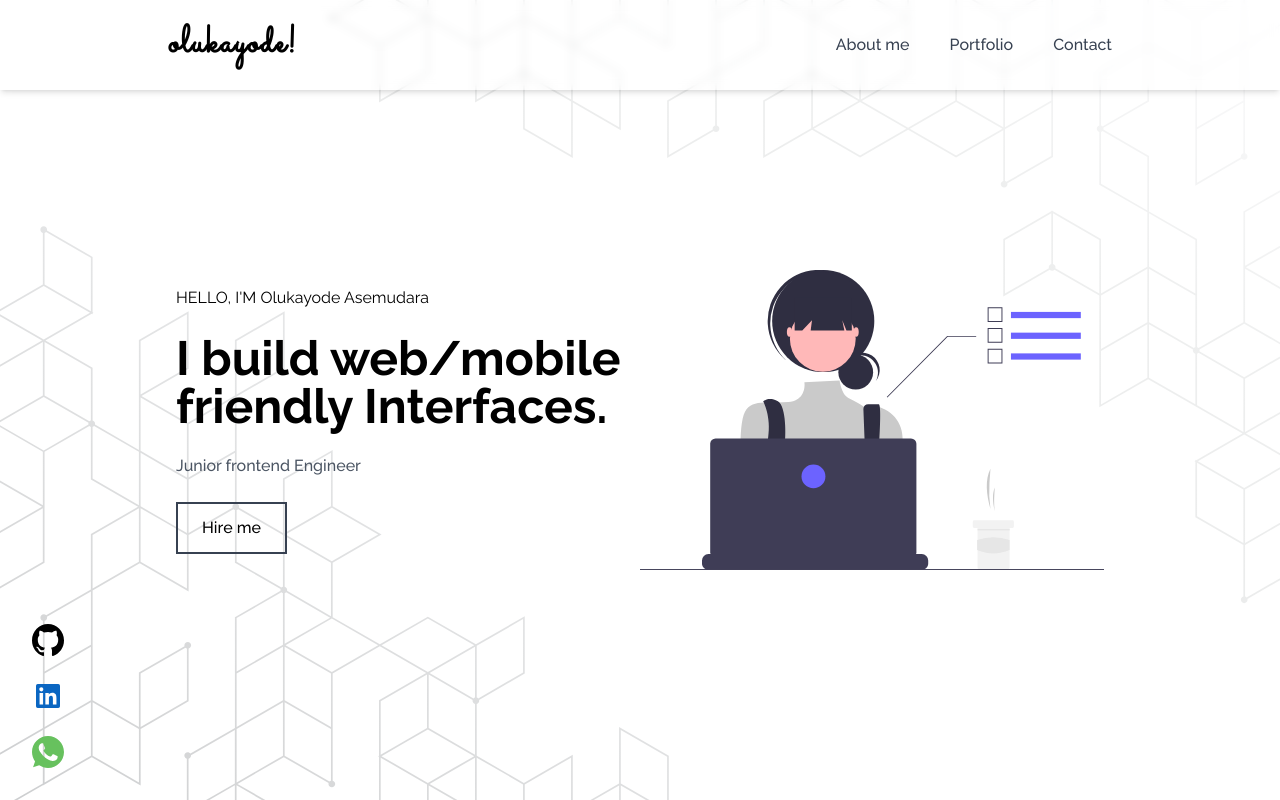
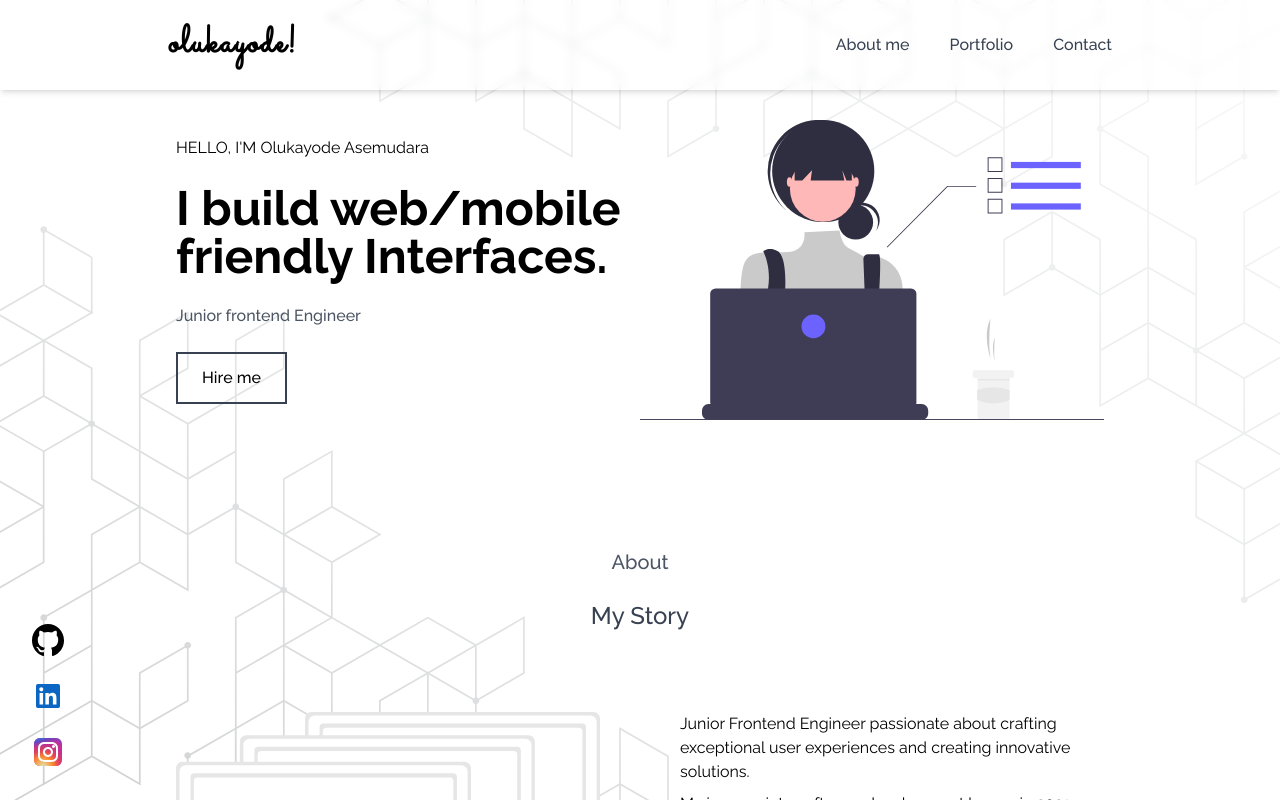
Before and after one commit to blaqnativity/myportfolios.com, a Nuxt app: page / in a window 1280 px wide. Shown: the top 800 px of the page. Built offline with nearby package versions, Linux system fonts and the light colour scheme.

Commit message:
pages added

```diff
--- a/components/navbar.vue
+++ b/components/navbar.vue
@@ -11,8 +11,8 @@
       <!-- nav menu -->
       <ul class="main_menu hidden space-x-10 md:flex">
         <li><NuxtLink to="/about">About me</NuxtLink></li>
-        <li><NuxtLink to="/">Portfolio</NuxtLink></li>
-        <li><NuxtLink to="/">Contact</NuxtLink></li>
+        <li><NuxtLink to="/contact">Portfolio</NuxtLink></li>
+        <li><NuxtLink to="/contact">Contact</NuxtLink></li>
       </ul>
 
       <div class="togglebtn block md:hidden">
--- a/components/whatsapp.vue
+++ /dev/null
@@ -1,20 +0,0 @@
-<template>
-  <!-- floating whatsapp -->
-  <div class="hidden fixed left-[2rem] bottom-[2rem] md:flex flex-col gap-6">
-    <NuxtLink to="/"
-      ><img class="w-8 h-8" src="~/assets/img/github.svg" alt=""
-    /></NuxtLink>
-    <NuxtLink to="/"
-      ><img class="w-8 h-8" src="~/assets/img/linkedin.svg" alt=""
-    /></NuxtLink>
-    <NuxtLink to="/"
-      ><img class="w-8 h-8" src="~/assets/img/whatsapp.svg" alt=""
-    /></NuxtLink>
-  </div>
-</template>
-
-<script>
-export default {};
-</script>
-
-<style></style>
--- a/layouts/default.vue
+++ b/layouts/default.vue
@@ -1,7 +1,7 @@
 <template>
   <div>
     <navbar />
-    <whatsapp />
+    <!-- <whatsapp /> -->
     <slot />
 
     <footerView />
--- a/pages/about.vue
+++ b/pages/about.vue
@@ -34,6 +34,13 @@
         </div>
       </div>
     </section>
+
+    <!-- sticky links -->
+    <div class="hidden fixed left-[2rem] bottom-[2rem] md:flex flex-col gap-6">
+      <NuxtLink to="/"
+        ><img class="w-8 h-8" src="~/assets/img/whatsapp.svg" alt=""
+      /></NuxtLink>
+    </div>
 
     <!-- services I offer -->
     <section>
--- /dev/null
+++ b/pages/contact.vue
@@ -0,0 +1,16 @@
+<template>
+  <div class="container mx-auto flex justify-center items-center md:h-[100vh]">
+    <div class="flex flex-col items-center gap-10 w-[50%] justify-center">
+      <img src="~/assets/img/progress.svg" alt="" />
+      <div>
+        <span>Under Development</span>
+      </div>
+    </div>
+  </div>
+</template>
+
+<script>
+export default {};
+</script>
+
+<style></style>
--- a/pages/index.vue
+++ b/pages/index.vue
@@ -1,6 +1,6 @@
 <template>
   <!-- =============Hero Section================== -->
-  <section class="h-[100vh] mb-32 flex">
+  <section class="mt-20 mb-32 flex">
     <!-- ====================flex container===================== -->
     <div
       class="container flex flex-col-reverse items-center px-6 mx-auto mt-10 space-y-0 md:space-y-0 md:flex-row"
@@ -28,6 +28,19 @@
       </div>
     </div>
   </section>
+
+  <!-- sticky links -->
+  <div class="hidden fixed left-[2rem] bottom-[2rem] md:flex flex-col gap-6">
+    <NuxtLink to="/"
+      ><img class="w-8 h-8" src="~/assets/img/github.svg" alt=""
+    /></NuxtLink>
+    <NuxtLink to="/"
+      ><img class="w-8 h-8" src="~/assets/img/linkedin.svg" alt=""
+    /></NuxtLink>
+    <NuxtLink to="/"
+      ><img class="w-8 h-8" src="~/assets/img/instagram.svg" alt=""
+    /></NuxtLink>
+  </div>
 
   <!-- ================About section================ -->
   <section class="mb-32">
```
Also changed, not shown: assets/img/instagram.svg (added), assets/img/progress.svg (added).
